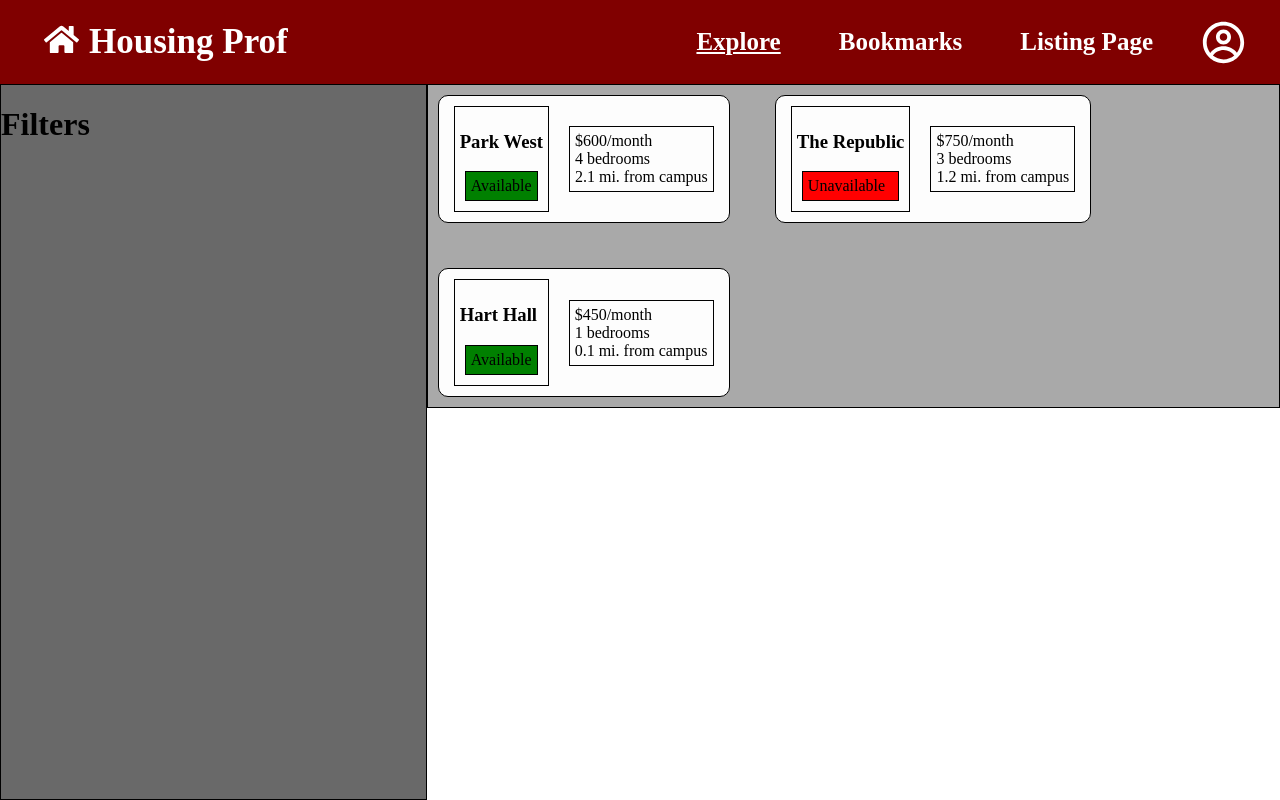
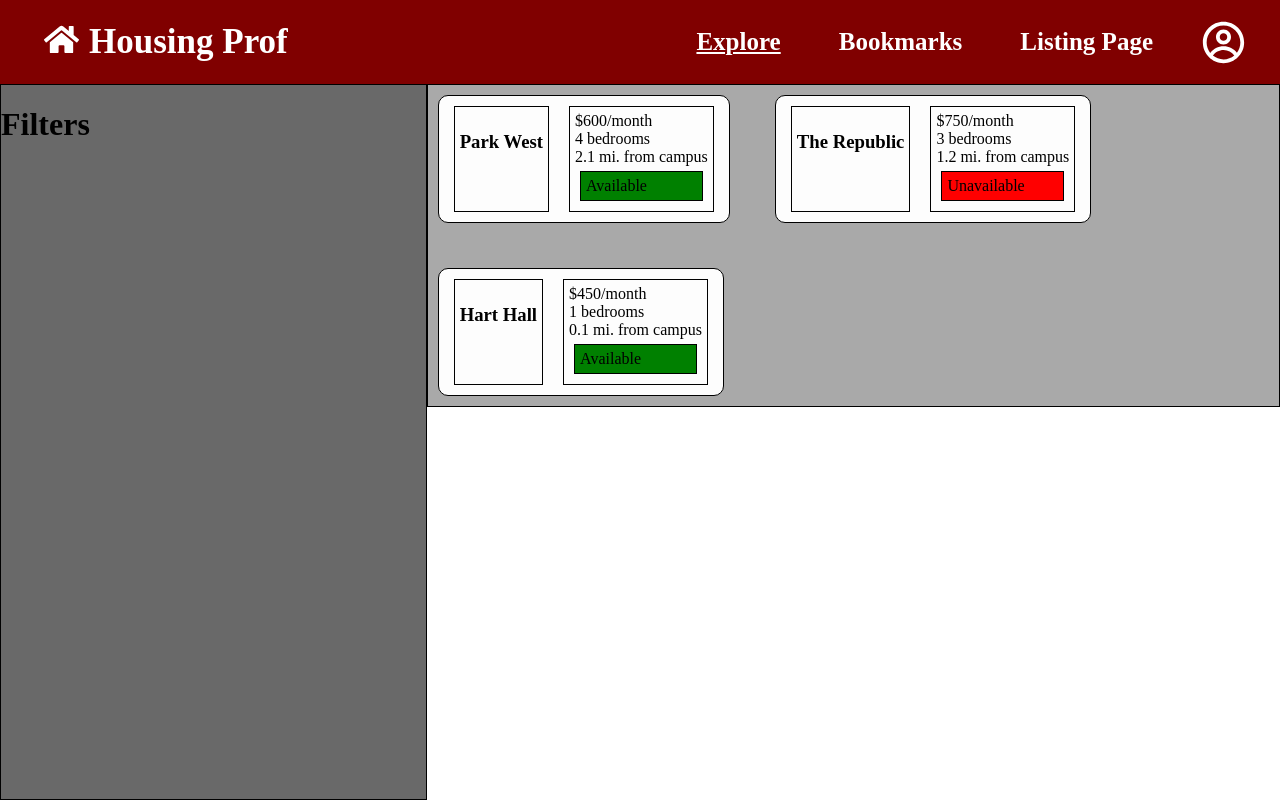
Before and after one commit to aggie-coding-club/housing-prof, a React (Create React App) app in the folder front/: page /explore in a window 1280 px wide. Built offline with nearby package versions, Linux system fonts and the light colour scheme.

Commit message:
move avail. indicator to card col 2

```diff
--- a/front/src/components/Listing.js
+++ b/front/src/components/Listing.js
@@ -6,17 +6,20 @@ export default function Listing(props) {
     <div className="card-container">
         <div className="card-column one">
           <h3>{props.complex}</h3>
-          <div className={props.available ? "availability-toggle available" : "availability-toggle unavailable"}>
-            {props.available ? "Available" : "Unavailable"}
-          </div>
         </div>
 
         <div className="card-column two">
+
           <ul>
             <li>${props.price}/month</li>
             <li>{props.beds} bedrooms</li>
             <li>{props.proximity} mi. from campus</li>
           </ul>
+
+          <div className={props.available ? "availability-toggle available" : "availability-toggle unavailable"}>
+            {props.available ? "Available" : "Unavailable"}
+          </div>
+
         </div>
     </div>
   );
```
